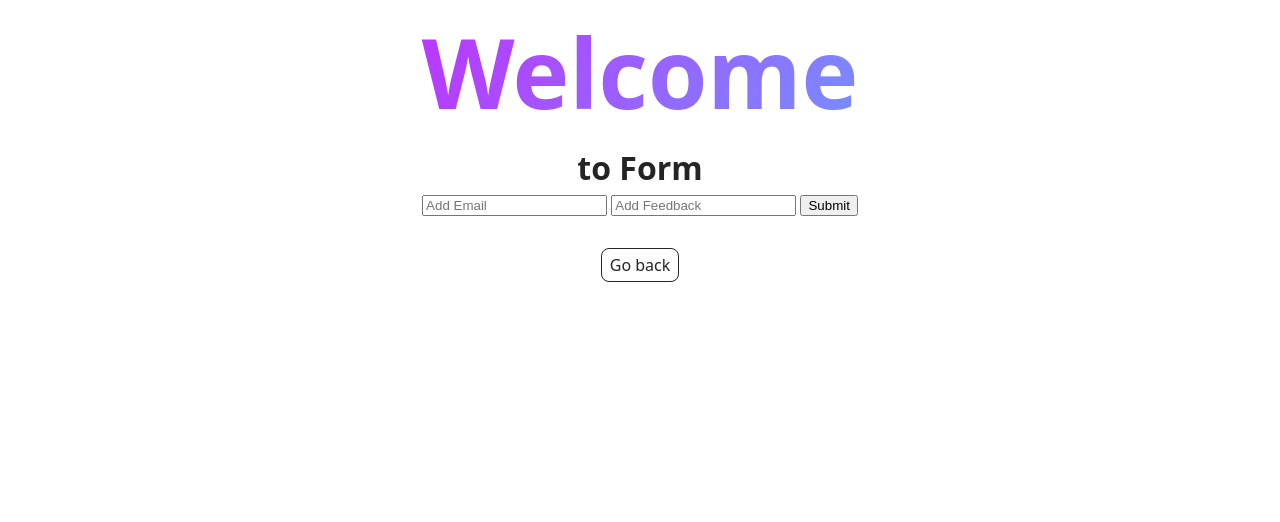
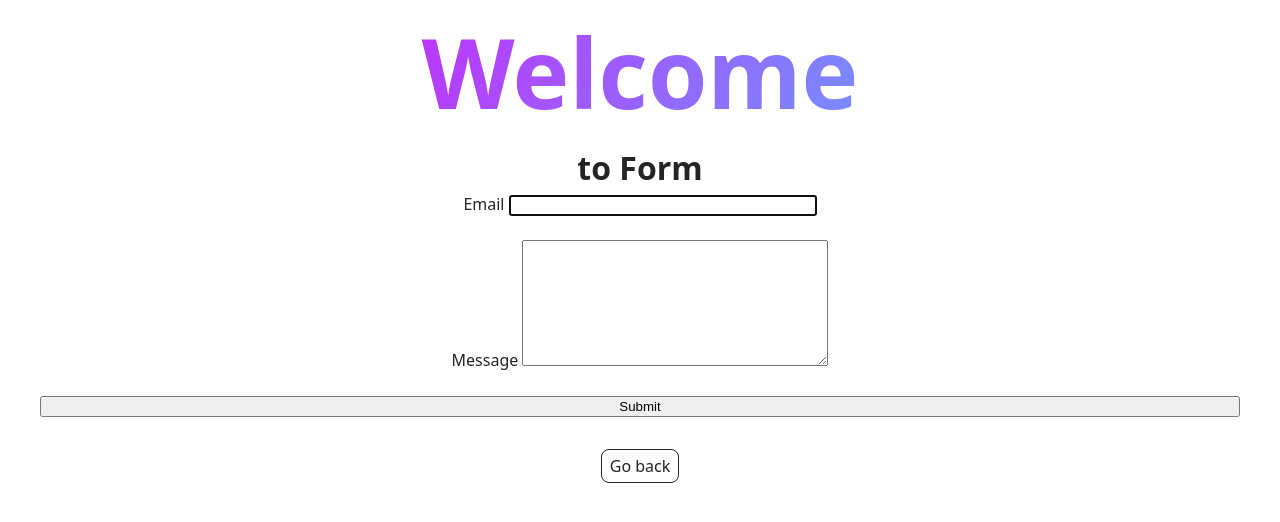
Before and after one commit to SlavaKhor/goit-js-hw-09, a website built with Vite: page src/2-form.html in a window 1280 px wide. Built offline with nearby package versions, Linux system fonts and the light colour scheme.

Commit message:
Resolved task

```diff
--- a/src/2-form.html
+++ b/src/2-form.html
@@ -15,9 +15,15 @@
           <span class="main-title-gradient">Welcome</span> to Form
         </h1>
 
-        <form class="feedback-form">
-          <input type="email" name="email" placeholder="Add Email">
-          <input name="message" placeholder="Add Feedback">
+        <form class="feedback-form" autocomplete="off">
+          <label>
+            Email
+            <input type="email" name="email" autofocus />
+          </label>
+          <label>
+            Message
+            <textarea name="message" rows="8"></textarea>
+          </label>
           <button type="submit">Submit</button>
         </form>
         <load src="./partials/back-link.html" />
--- /dev/null
+++ b/src/css/form.css
@@ -0,0 +1,11 @@
+.feedback-form{
+    display: flex;
+    flex-direction: column;
+    gap: 24px;
+
+}
+
+.feedback-form input,
+.feedback-form textarea{
+    width: 300px;
+}
--- a/src/css/styles.css
+++ b/src/css/styles.css
@@ -17,3 +17,4 @@
 @import url('./back-link.css');
 @import url('./footer.css');
 @import url('./gallery.css');
+@import url('./form.css')
```
